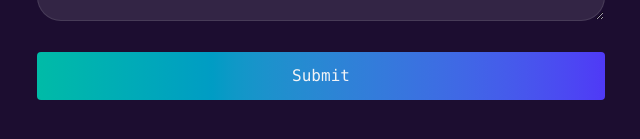
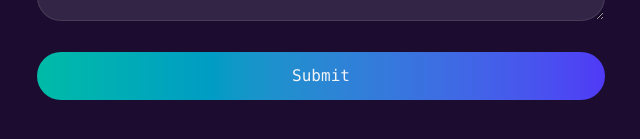
Before and after one commit to SoumyaPurani/soumyapurani.github.io, a React (Vite) app: page / in a window 1280 px wide. Shown: the part 4699-4838 px from the top of the page, without its empty margins (319-959 px from the left). Built offline with nearby package versions, Linux system fonts and the light colour scheme.

Commit message:
Minor changes

```diff
--- a/src/Sections/Contact.jsx
+++ b/src/Sections/Contact.jsx
@@ -38,7 +38,7 @@ export const Contact = () => {
                     </div>
                     <button
                         type="submit"
-                        className="w-full bg-gradient-to-r flex justify-center cursor-pointer from-teal-500 to-indigo-600 px-6 rounded font-medium transition relative overflow-hidden hover:-translate-y-1 hover:shadow-[0_0_15px_rgba(59,130,246,0.4)] py-3"
+                        className="w-full bg-gradient-to-r flex justify-center cursor-pointer from-teal-500 to-indigo-600 px-6 rounded-3xl font-medium transition relative overflow-hidden hover:-translate-y-1 hover:shadow-[0_0_15px_rgba(59,130,246,0.4)] py-3"
                     >
                         Submit
                     </button>
```
